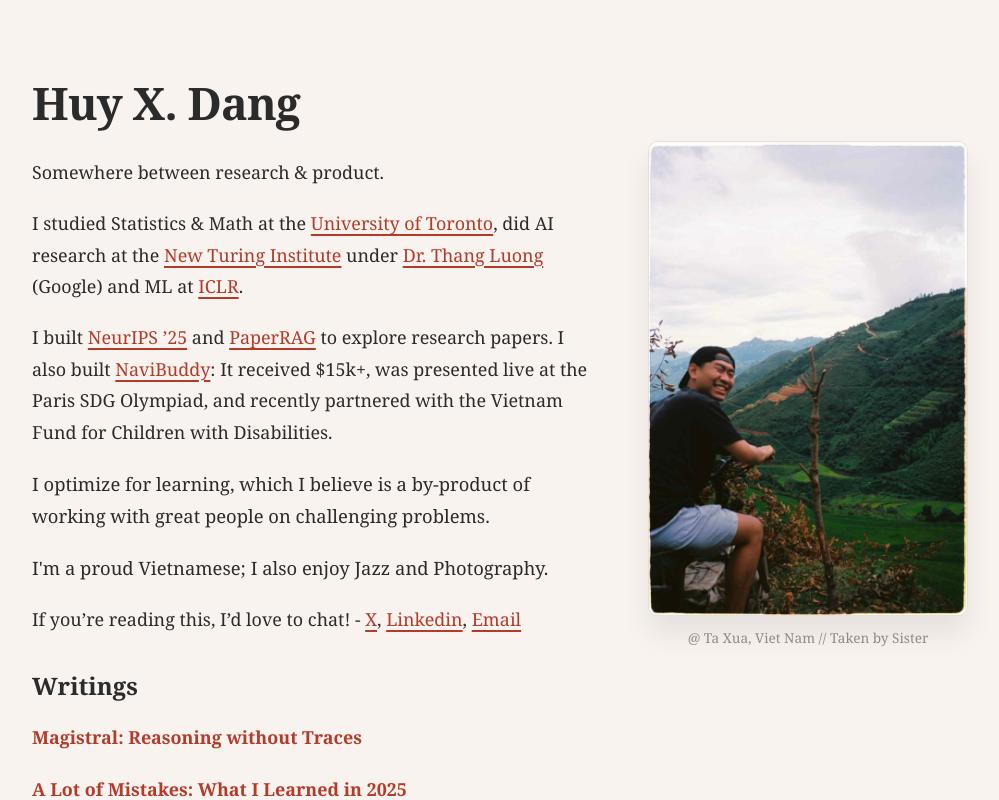
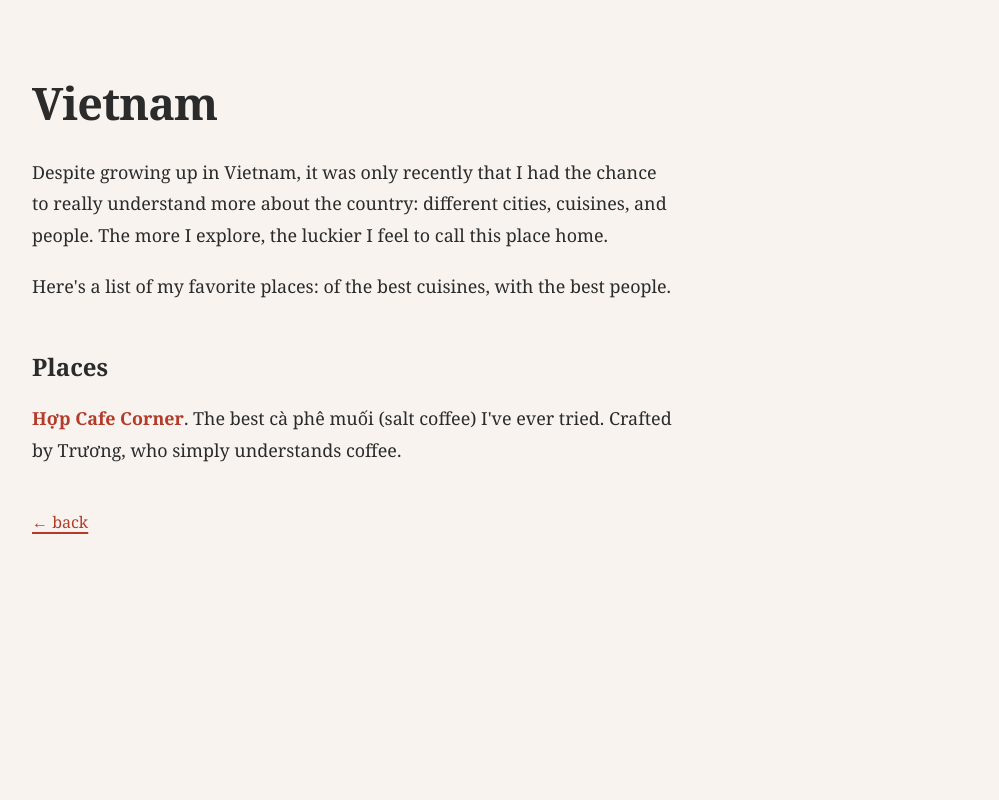
Before and after one commit to huyxdang/personal-website, a React (Create React App) app: page /vietnam in a window 1280 px wide. Shown: the whole page, without its empty margins (140-1139 px from the left). Built offline with nearby package versions, Linux system fonts and the light colour scheme.

Commit message:
Vietnam page

```diff
--- a/src/App.js
+++ b/src/App.js
@@ -1,14 +1,21 @@
 // App.jsx
+import { BrowserRouter, Routes, Route } from "react-router-dom";
 import Main from "./components/Main";
+import Vietnam from "./components/Vietnam";
 import "./App.css";
 
 function App() {
   return (
-    <div className="App">
-      <main>
-        <Main />
-      </main>
-    </div>
+    <BrowserRouter>
+      <div className="App">
+        <main>
+          <Routes>
+            <Route path="/" element={<Main />} />
+            <Route path="/vietnam" element={<Vietnam />} />
+          </Routes>
+        </main>
+      </div>
+    </BrowserRouter>
   );
 }
 
--- a/src/components/Main.js
+++ b/src/components/Main.js
@@ -1,5 +1,6 @@
 // Main.js (About)
 import React from "react";
+import { Link } from "react-router-dom";
 import Container from "../styles/Container";
 
 function About() {
@@ -92,7 +93,7 @@ function About() {
             </p>
 
             <p className="interests">
-              I'm a proud Vietnamese; I also enjoy Jazz and Photography.
+              <Link to="/vietnam" className="accent-link">I'm a proud Vietnamese</Link>; I also enjoy Jazz and Photography.
             </p>
             <p className="hero-text">
               If you’re reading this, I’d love to chat! - {" "}
@@ -136,8 +137,7 @@ function About() {
 
         <section className="writings">
           <h2 className="writings-title">Writings</h2>
-          <p className="writings-text">
-          </p>
+          <p className="writings-text"></p>
 
           <p className="hero-text">
             <a
@@ -196,6 +196,8 @@ function About() {
           </p>
 
         </section>
+
+
       </Container>
     </section>
   );
--- /dev/null
+++ b/src/components/Vietnam.js
@@ -0,0 +1,50 @@
+import React from "react";
+import { Link } from "react-router-dom";
+import Container from "../styles/Container";
+
+function Vietnam() {
+  return (
+    <section className="page-shell">
+      <Container>
+        <div className="hero-copy">
+          <h1 className="hero-title">Vietnam</h1>
+
+          <p className="hero-text">
+            Despite growing up in Vietnam, it was only recently that I had the
+            chance to really understand more about the country: different cities,
+            cuisines, and people. The more I explore, the luckier I feel
+            to call this place home.
+          </p>
+
+          <p className="hero-text">
+            Here's a list of my favorite places: of the best cuisines, with the best people.
+          </p>
+
+          <section className="writings" style={{ marginTop: "3rem" }}>
+            <h2 className="writings-title">Places</h2>
+
+            <p className="hero-text">
+              <a
+                href="https://share.google/dms1oNa6qEhVJvSOb"
+                target="_blank"
+                rel="noopener noreferrer"
+                className="writing-link"
+              >
+                Hợp Cafe Corner
+              </a>
+              . The best cà phê muối (salt coffee) I've ever tried. Crafted by Trương, who simply understands coffee.
+            </p>
+          </section>
+
+          <p className="hero-text" style={{ marginTop: "2.5rem" }}>
+            <Link to="/" className="accent-link" style={{ fontSize: "1rem" }}>
+              ← back
+            </Link>
+          </p>
+        </div>
+      </Container>
+    </section>
+  );
+}
+
+export default Vietnam;
--- a/src/index.css
+++ b/src/index.css
@@ -248,6 +248,11 @@ a {
   color: #666;
 }
 
+.vietnam-location {
+  font-size: 1.12rem;
+  color: #8f8a86;
+}
+
 .link-style {
   color: #5a73a0;
   text-decoration: none;
```
